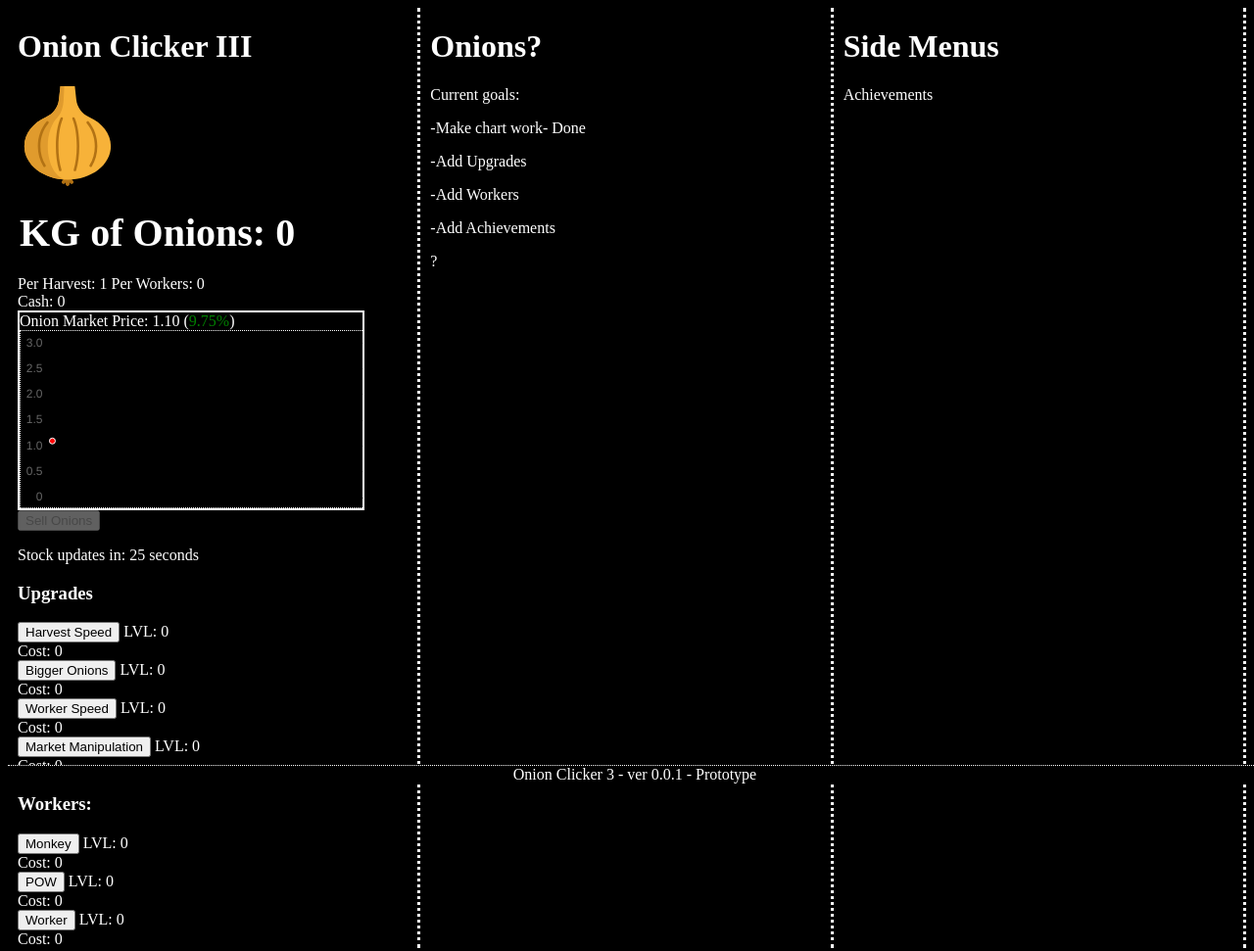
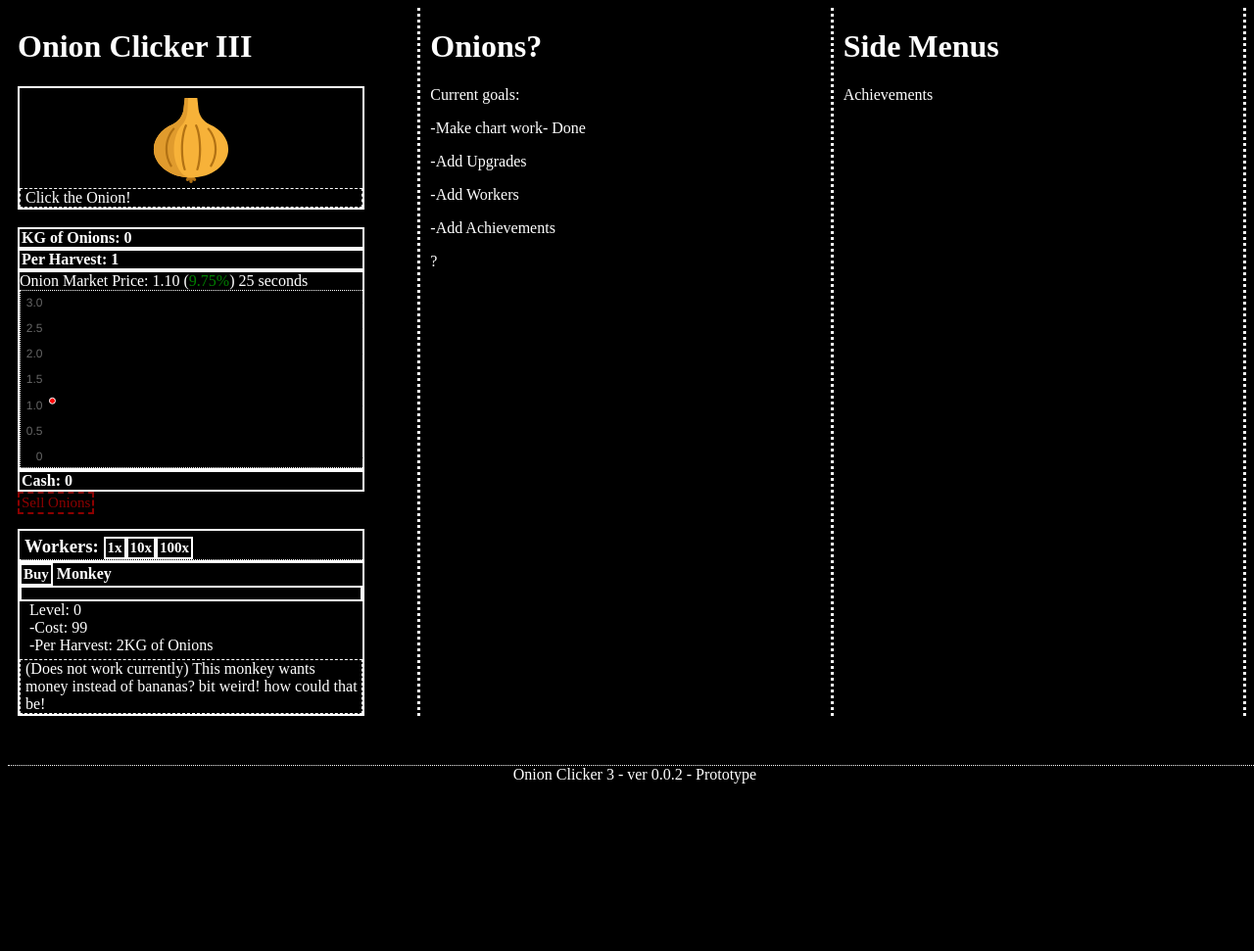
Before and after one commit to Jesterpiece/Jesterpiece.github.io, a plain HTML site: page index.html in a window 1280 px wide. Shown: the whole page at 98% size. After the commit the page ends 800 px from the top, so only its background shows below. Drawn offline with nearby package versions, Linux system fonts and the light colour scheme.

Commit message:
Minor visual changes

```diff
--- a/index.html
+++ b/index.html
@@ -10,53 +10,50 @@
 <div class="main">
   <div class="box">
     <h1>Onion Clicker III</h1>
-	<div id="app">
-    <div class="frame">
-	  <object id="harvest-btn" onclick="handleHarvestClick()">
-      <img class="onion" src="svg/onion.svg" type="image/svg+xml">
-    </object>
-  </div>
+
+                <div class="svgcontainer">
+                  <object id="harvest-btn" onclick="handleHarvestClick()"> <!--The Onion-->
+                    <img id="OnionButton" class="onion" src="svg/onion.svg" viewBox="0 0 100 100">
+                  </object>
+                  <div class="description">Click the Onion!</div>
+                </div>
+
 	  <br>
-	  <p class="KGofOnions">KG of Onions: <span id="kg-onions">0</span></p> <br>
+	  <div class="Numberdisplay">KG of Onions: <span id="kg-onions">0</span></div>
 
-	  <pr>Per Harvest: <span id="per-harvest">1</span></pr>
-	  <pr>Per Workers: <span id="per-workers">0</span></pr><br>
-	  <pr>Cash: <span id="cash">0</span></pr>
+	  <div class="Numberdisplay">Per Harvest: <span id="per-harvest">1</span></div>
 	  <div class="stock">
-	  Onion Market Price: <span id="stock-price">1</span> (<span id="stock-change">0%</span>)
+	  Onion Market Price: <span id="stock-price">1</span> (<span id="stock-change">0%</span>) <span id="stock-updates"></span>
 	  <canvas class="chart" id="stockchart"></canvas>
 	  </div>
-    <div class="probablynotneededbutimstupid"><button id="sell-btn" disabled>Sell Onions</button></div>
-	  <p>Stock updates in: <span id="stock-updates"></span></p>
-	</div>
+    <div class="Numberdisplay">Cash: <span id="cash">0</span></div>
+    <div class="Sell_Btn"><button id="sell-btn" disabled>Sell Onions</button></div>
 
+<!--Workers-->
 <div class="context-upgrade">
-    <h3>Upgrades</h3>
-    <button>Harvest Speed</button> <pr>LVL: <span>0</span></pr> <br>
-    <pr>Cost: <span>0</span></pr>
-    <br>
-    <button>Bigger Onions</button> <pr>LVL: <span>0</span></pr> <br>
-    <pr>Cost: <span>0</span></pr>
-    <br>
-    <button>Worker Speed</button> <pr>LVL: <span>0</span></pr> <br>
-    <pr>Cost: <span>0</span></pr>
-    <br>
-    <button>Market Manipulation</button> <pr>LVL: <span>0</span></pr> <br>
-    <pr>Cost: <span>0</span></pr>
+  <h3>Workers: <button class="1x_buy">1x</button><button class="10x_buy">10x</button><button class="100x_buy">100x</button></h3>
+  <!--Monkey-->
+  <div class="worker" id="monkey">
+    <button id="monkey-buy" class="buy-btn">Buy</button> Monkey
   </div>
+  <!--Monkey bar-->
+  <div class="progress-bar" id="monkey-progress">
+    <div class="progress"></div>
+  </div>
+  <!--Monkey sub-->
+  <div class="workersub">Level: <span id="monkey-amt"></span>0</div>
+  <div class="workersub">-Cost: <span id="monkey-cost"></span>99</div>
+  <div class="workersub">-Per Harvest: <span id="monkey-harvest">2</span>KG of Onions</div>
+  <div class="description">(Does not work currently) This monkey wants money instead of bananas? bit weird! how could that be!</div>
+
+  <!-------------------------------------------------------------------------------------------------------->
+
+  </div>
+ <!--END Workers-->
 
 
-  <div class="context-upgrade">
-    <h3>Workers: </h3>
-    <button>Monkey</button> <pr>LVL: <span>0</span></pr> <br>
-    <pr>Cost: <span>0</span></pr>
-    <br>
-    <button>POW</button> <pr>LVL: <span>0</span></pr> <br>
-    <pr>Cost: <span>0</span></pr>
-    <br>
-    <button>Worker</button> <pr>LVL: <span>0</span></pr> <br>
-    <pr>Cost: <span>0</span></pr>
-  </div>
+
+
   </div>
   <div class="box">
     <h1>Onions?</h1>
@@ -72,7 +69,7 @@
     <h1>Side Menus</h1>
     <p>Achievements</p>
   </div>
-  <div class="yeahfooter"><center>Onion Clicker 3 - ver 0.0.1 - Prototype</center></div>
+  <div class="footer"><center>Onion Clicker 3 - ver 0.0.2 - Prototype</center></div>
   </body>
 <script src="https://cdnjs.cloudflare.com/ajax/libs/Chart.js/2.9.4/Chart.js"></script>
 <script src="script.js">
--- a/script.js
+++ b/script.js
@@ -119,3 +119,13 @@ function updateStockPrice() {
 // Update the stock price every 30 seconds
 updateStockPrice(); // Update stock price on page load
 setInterval(updateStockPrice, 30000);
+
+// Make Onion scale on click
+const svg = document.getElementById('OnionButton');
+
+svg.addEventListener('click', function() {
+  svg.classList.add('animate');
+  setTimeout(function() {
+    svg.classList.remove('animate');
+  }, 100);
+});
--- a/styles.css
+++ b/styles.css
@@ -8,6 +8,22 @@ body {
     justify-content: space-between;
 	margin-bottom: 50px;
 }
+.svgcontainer {
+	max-width:350px;
+	border-style:solid; border-width: 2px;
+	padding-top: 10px;
+}
+.onion {
+	display: block;
+	margin: auto;
+	scale: 1.0;
+}
+#OnionButton.animate {
+	transform: scale(1.1);
+}
+#OnionButton {
+	transition: transform 0.1s ease-out;
+}
 .box {
 	display: inline-block;
 	width: 33.33%;
@@ -15,22 +31,18 @@ body {
 	border-right-style: dotted;
 	padding-left: 10px;
 }
-.frame {
-	max-width: inherit;
-}
 .onion {
 	max-width: 25%;
 	width: 100%;
 	height: auto;
- }
+}
   .stock {
 	max-width: 350px;
     background-color: black;
     border-style: solid;
     border-width: 2px;
     color: white;
-    padding: 0px;
-  }
+}
 
  .chart {
  	padding-top: 5px;
@@ -39,17 +51,86 @@ body {
 	border-width: 1px;
 	max-width: 100%;
     color: white;
-  }
-.KGofOnions {
-	font-size: 40px;
+}
+.Numberdisplay {
+	max-width: 348px;
 	font-weight: bold;
-	margin: 2px;
- }
- .yeahfooter {
+	border-style: solid; border-width: 2px;
+	padding-left: 2px;
+}
+ .footer {
 	border-top: dotted;
 	border-width: 1px;
 	width: 100%;
 	position:fixed;
 	bottom:0;
 	background-color: black;
- }
+}
+ .speedbar {
+ 	width:30px;
+}
+.progress-bar {
+	border-style: solid; border-width: 2px; border-color:#fff;
+	max-width: 350px;
+	height: 12px;
+	background-color: black;
+}
+.progress {
+	height: 60%;
+	background-color: #fff;
+	width: 0%;
+}
+.context-upgrade {
+	border-style: solid; border-width: 2px; border-color:#fff;
+	max-width: 350px;
+}
+.secondmistake {
+	margin-top: 5px; margin-bottom: 5px;
+}
+.worker {
+	font-weight: bold;
+	border-top-style:solid;
+}
+.workersub {
+	padding-left: 10px;
+}
+.context-upgrade h3 {
+	margin-top: 5px; margin-bottom: 0px;
+	border-bottom-style: dotted; border-width: 1px;
+	padding-left: 5px;
+}
+.description {
+	margin-top: 5px;
+	border-style: dashed; border-width: 1px;
+	padding-left: 5px;
+}
+button:disabled {
+	border-style: solid; border-color: darkred;
+	background-color: black;
+	color: darkred;
+}
+button:disabled {
+	border-style: dashed; border-color: darkred;
+	background-color: black;
+	color: darkred;
+	font: inherit;
+	font: inherit; font-size: 15px;
+	padding-left: 2px; padding-right: 2px;
+}
+button:active {
+	border-style: solid; border-color: green;
+	background-color: black;
+	color: green;
+	font: inherit; font-size: 15px;
+	padding-left: 2px; padding-right: 2px;
+}
+button {
+	border-style: solid; border-color: white;
+	background-color: black;
+	color: white;
+	font: inherit; font-size: 15px;
+	padding-left: 2px; padding-right: 2px;
+}
+.Sell_Btn {
+	margin-bottom: 15px;
+}
```
